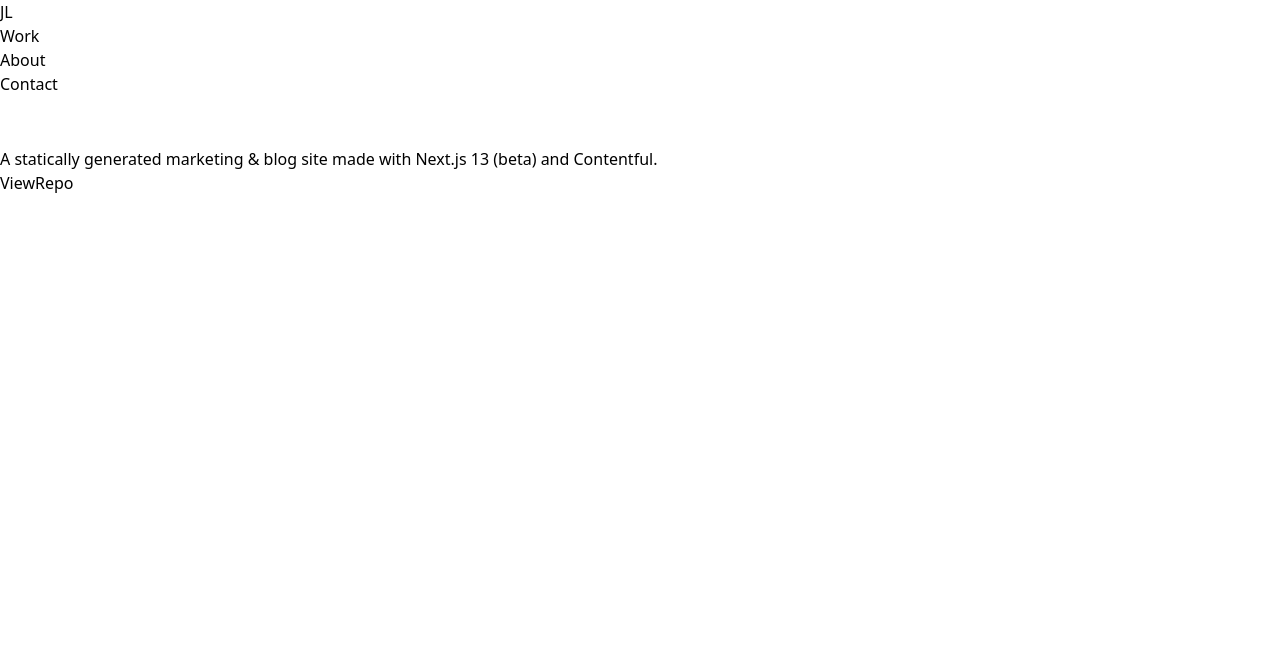
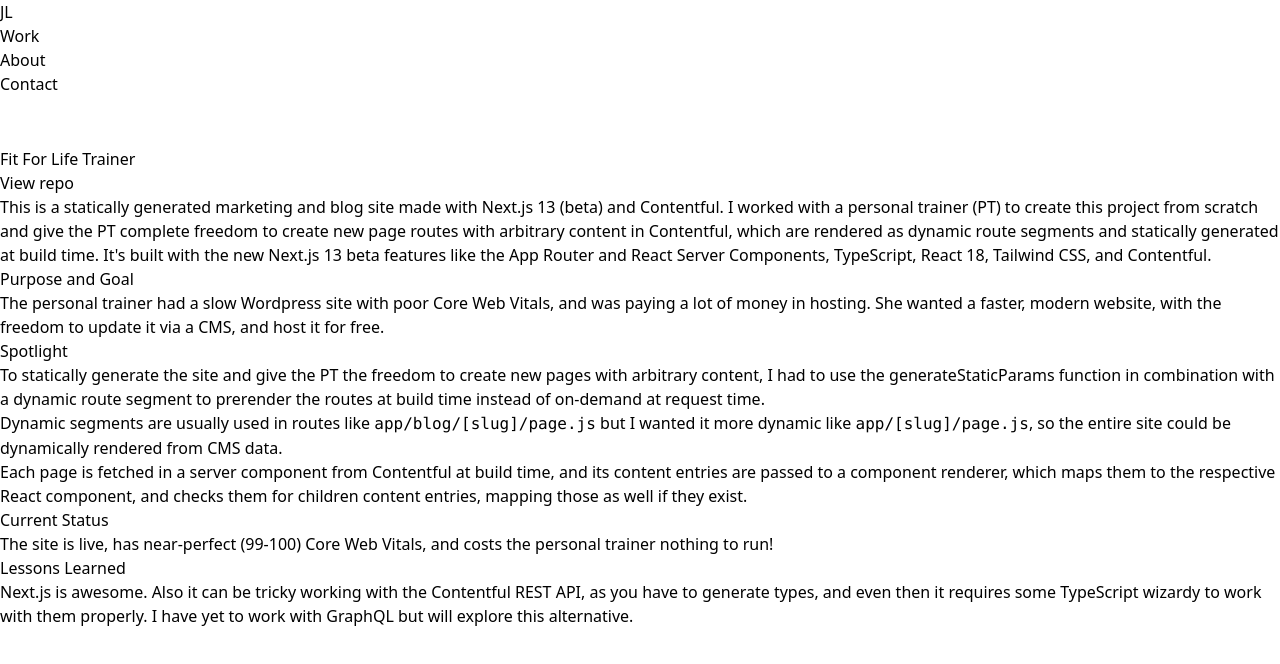
Before and after one commit to james-langridge/portfolio, a Next.js app: page /work/nextjs-contentful-marketing-blog in a window 1280 px wide. Shown: the top 664 px of the page. Built offline with nearby package versions, Linux system fonts and the light colour scheme.

Commit message:
Add details to contenful project page

```diff
--- a/app/work/nextjs-contentful-marketing-blog/page.tsx
+++ b/app/work/nextjs-contentful-marketing-blog/page.tsx
@@ -1,17 +1,72 @@
-import ComingSoon from '@/app/components/ComingSoon'
 import Link from 'next/link'
 import Container from '@/app/components/Container'
 
 export default function Page() {
   return (
     <Container>
-      <h1 className="mt-28 mb-10 text-4xl text-white prose">
-        A statically generated marketing & blog site made with Next.js 13 (beta)
-        and Contentful.
-      </h1>
-      <Link href="https://github.com/james-langridge/nextjs-contentful-marketing-blog">
-        <ComingSoon />
-      </Link>
+      <article className="prose text-white">
+        <h1 className="mt-28 mb-10 text-4xl text-white prose">
+          Fit For Life Trainer
+        </h1>
+        <Link
+          href="https://github.com/james-langridge/nextjs-contentful-marketing-blog"
+          className="text-white hover:text-yellow-300 text-xl"
+        >
+          View repo
+        </Link>
+        <p>
+          This is a statically generated marketing and blog site made with
+          Next.js 13 (beta) and Contentful. I worked with a personal trainer
+          (PT) to create this project from scratch and give the PT complete
+          freedom to create new page routes with arbitrary content in
+          Contentful, which are rendered as dynamic route segments and
+          statically generated at build time. It&apos;s built with the new
+          Next.js 13 beta features like the App Router and React Server
+          Components, TypeScript, React 18, Tailwind CSS, and Contentful.
+        </p>
+        <h2 className="text-white">Purpose and Goal</h2>
+        <p>
+          The personal trainer had a slow Wordpress site with poor Core Web
+          Vitals, and was paying a lot of money in hosting. She wanted a faster,
+          modern website, with the freedom to update it via a CMS, and host it
+          for free.
+        </p>
+        <h2 className="text-white">Spotlight</h2>
+
+        <p>
+          To statically generate the site and give the PT the freedom to create
+          new pages with arbitrary content, I had to use the
+          generateStaticParams function in combination with a dynamic route
+          segment to prerender the routes at build time instead of on-demand at
+          request time.
+        </p>
+        <p>
+          Dynamic segments are usually used in routes like{' '}
+          <code className="text-white">app/blog/[slug]/page.js</code> but I
+          wanted it more dynamic like{' '}
+          <code className="text-white">app/[slug]/page.js</code>, so the entire
+          site could be dynamically rendered from CMS data.
+        </p>
+        <p>
+          Each page is fetched in a server component from Contentful at build
+          time, and its content entries are passed to a component renderer,
+          which maps them to the respective React component, and checks them for
+          children content entries, mapping those as well if they exist.
+        </p>
+
+        <h2 className="text-white">Current Status</h2>
+        <p>
+          The site is live, has near-perfect (99-100) Core Web Vitals, and costs
+          the personal trainer nothing to run!
+        </p>
+        <h2 className="text-white">Lessons Learned</h2>
+        <p>
+          Next.js is awesome. Also it can be tricky working with the Contentful
+          REST API, as you have to generate types, and even then it requires
+          some TypeScript wizardy to work with them properly. I have yet to work
+          with GraphQL but will explore this alternative.
+        </p>
+      </article>
     </Container>
   )
 }
```
